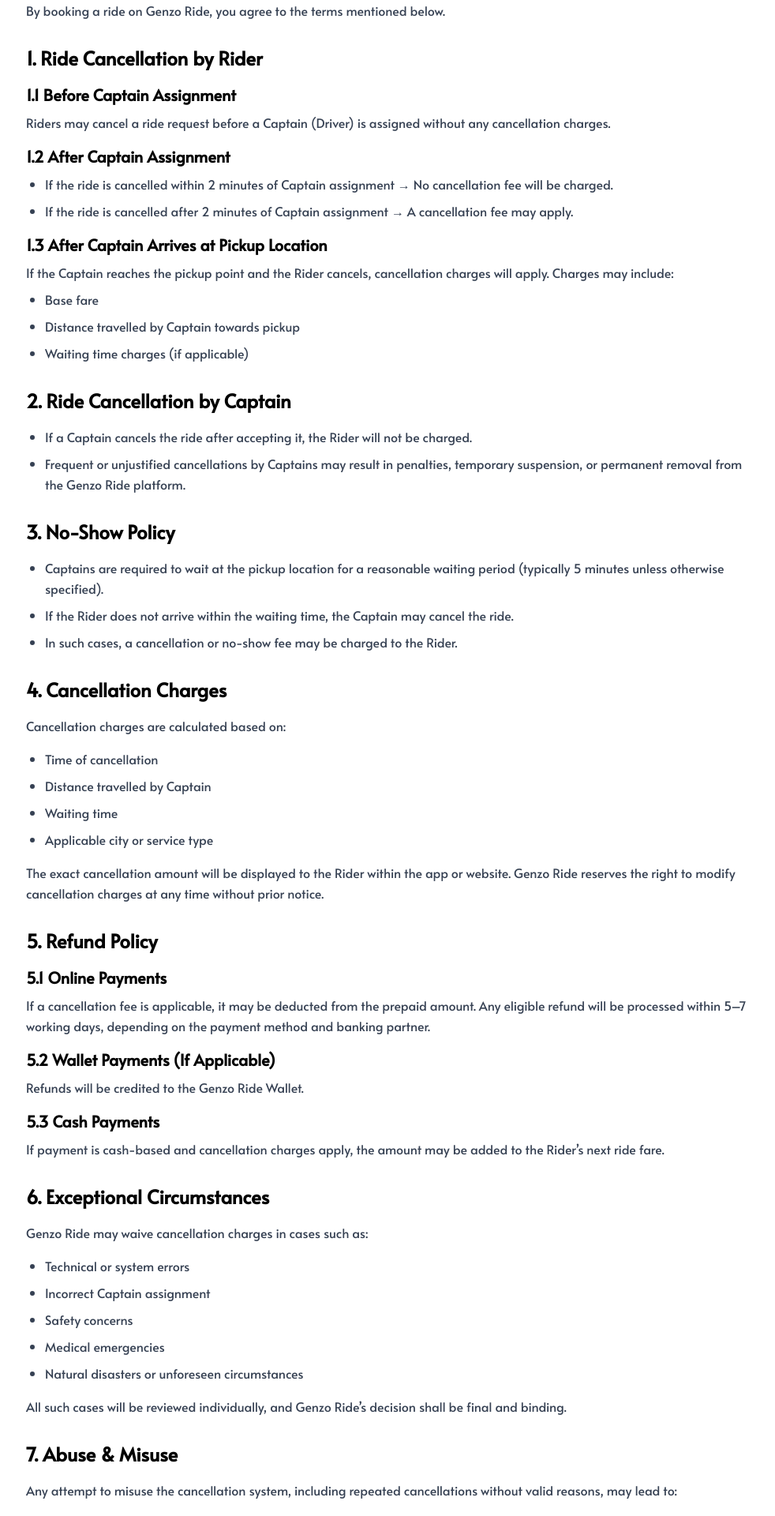
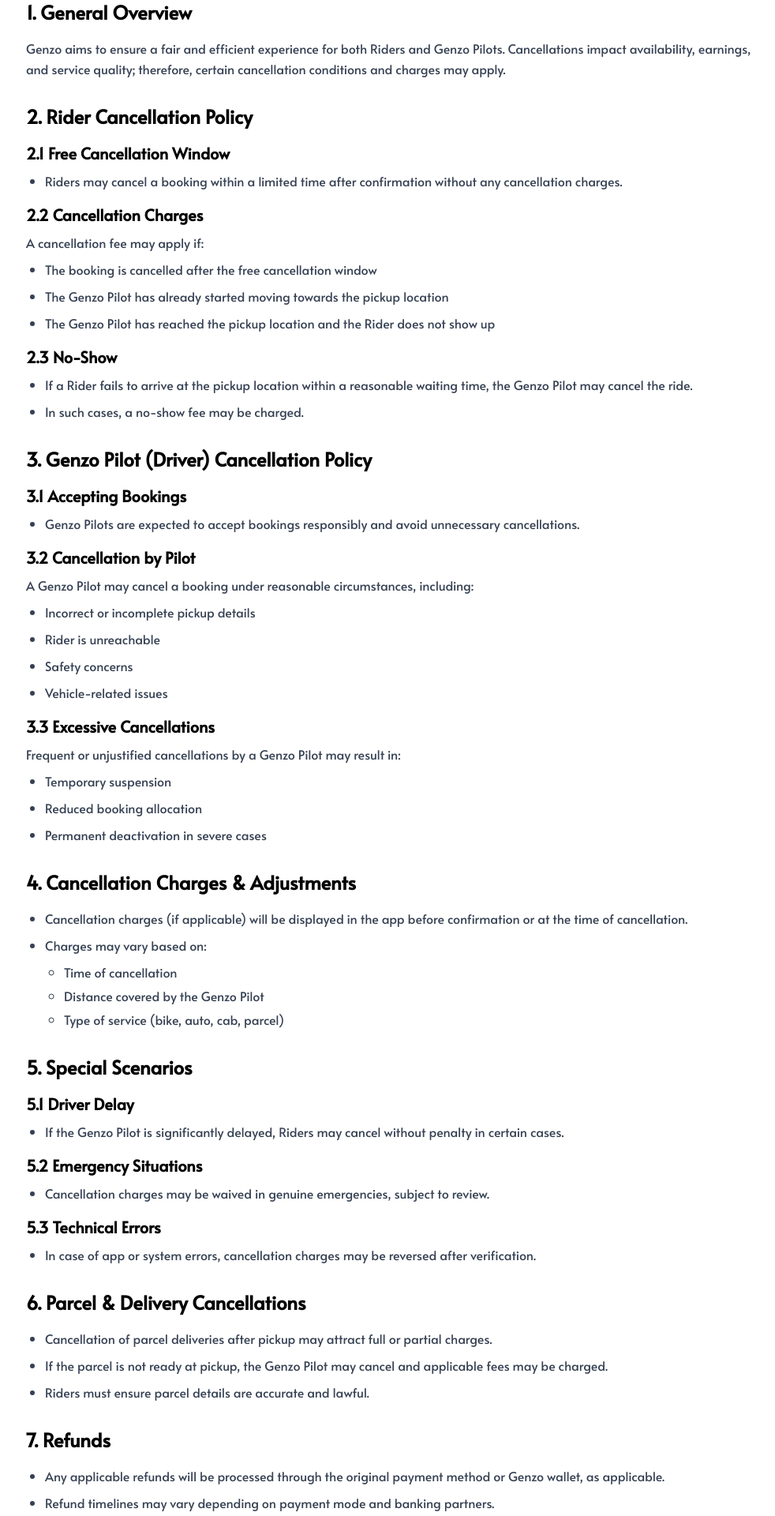
Before and after one commit to hrshiti/rapido-landing-page, a React (Vite) app in the folder frontend/: page /cancellation-policy in a window 1280 px wide. Shown: the part 420-2340 px from the top of the page at 79% size, without its empty margins (143-1125 px from the left). Built offline with nearby package versions, Linux system fonts and the light colour scheme.

Commit message:
ne wchanges

```diff
--- a/frontend/src/pages/CancellationPolicy.jsx
+++ b/frontend/src/pages/CancellationPolicy.jsx
@@ -17,121 +17,150 @@
 
                 <div className="prose prose-lg max-w-none text-gray-700 leading-relaxed space-y-8">
                     <p className="text-justify font-medium">
-                        Welcome to Genzo Ride. We value both our Riders and Captains and aim to maintain a fair and transparent system. This Cancellation & Refund Policy explains the rules applicable when a ride is cancelled by either party.
-                    </p>
-
-                    <p className="text-justify">
-                        By booking a ride on Genzo Ride, you agree to the terms mentioned below.
+                        This Cancellation Policy outlines the terms under which bookings made on the Genzo platform may be cancelled by Riders or Genzo Pilots (Drivers). By using the Genzo platform, you agree to the terms described below.
                     </p>
 
                     <section>
-                        <h2 className="text-2xl font-bold text-black mb-4">1. Ride Cancellation by Rider</h2>
+                        <h2 className="text-2xl font-bold text-black mb-4">1. General Overview</h2>
+                        <p className="text-gray-700">
+                            Genzo aims to ensure a fair and efficient experience for both Riders and Genzo Pilots. Cancellations impact availability, earnings, and service quality; therefore, certain cancellation conditions and charges may apply.
+                        </p>
+                    </section>
+
+                    <section>
+                        <h2 className="text-2xl font-bold text-black mb-4">2. Rider Cancellation Policy</h2>
                         <div className="space-y-4">
                             <div>
-                                <h3 className="text-xl font-semibold text-black mb-2">1.1 Before Captain Assignment</h3>
-                                <p>Riders may cancel a ride request before a Captain (Driver) is assigned without any cancellation charges.</p>
-                            </div>
-                            <div>
-                                <h3 className="text-xl font-semibold text-black mb-2">1.2 After Captain Assignment</h3>
+                                <h3 className="text-xl font-semibold text-black mb-2">2.1 Free Cancellation Window</h3>
                                 <ul className="list-disc pl-6 space-y-2 text-gray-700">
-                                    <li>If the ride is cancelled within 2 minutes of Captain assignment → No cancellation fee will be charged.</li>
-                                    <li>If the ride is cancelled after 2 minutes of Captain assignment → A cancellation fee may apply.</li>
+                                    <li>Riders may cancel a booking within a limited time after confirmation without any cancellation charges.</li>
                                 </ul>
                             </div>
                             <div>
-                                <h3 className="text-xl font-semibold text-black mb-2">1.3 After Captain Arrives at Pickup Location</h3>
-                                <p>If the Captain reaches the pickup point and the Rider cancels, cancellation charges will apply. Charges may include:</p>
-                                <ul className="list-disc pl-6 space-y-2 mt-2">
-                                    <li>Base fare</li>
-                                    <li>Distance travelled by Captain towards pickup</li>
-                                    <li>Waiting time charges (if applicable)</li>
+                                <h3 className="text-xl font-semibold text-black mb-2">2.2 Cancellation Charges</h3>
+                                <p className="text-gray-700">A cancellation fee may apply if:</p>
+                                <ul className="list-disc pl-6 space-y-2 text-gray-700 mt-2">
+                                    <li>The booking is cancelled after the free cancellation window</li>
+                                    <li>The Genzo Pilot has already started moving towards the pickup location</li>
+                                    <li>The Genzo Pilot has reached the pickup location and the Rider does not show up</li>
+                                </ul>
+                            </div>
+                            <div>
+                                <h3 className="text-xl font-semibold text-black mb-2">2.3 No-Show</h3>
+                                <ul className="list-disc pl-6 space-y-2 text-gray-700 mt-2">
+                                    <li>If a Rider fails to arrive at the pickup location within a reasonable waiting time, the Genzo Pilot may cancel the ride.</li>
+                                    <li>In such cases, a no-show fee may be charged.</li>
                                 </ul>
                             </div>
                         </div>
                     </section>
 
                     <section>
-                        <h2 className="text-2xl font-bold text-black mb-4">2. Ride Cancellation by Captain</h2>
-                        <ul className="list-disc pl-6 space-y-2">
-                            <li>If a Captain cancels the ride after accepting it, the Rider will not be charged.</li>
-                            <li>Frequent or unjustified cancellations by Captains may result in penalties, temporary suspension, or permanent removal from the Genzo Ride platform.</li>
-                        </ul>
-                    </section>
-
-                    <section>
-                        <h2 className="text-2xl font-bold text-black mb-4">3. No-Show Policy</h2>
-                        <ul className="list-disc pl-6 space-y-2">
-                            <li>Captains are required to wait at the pickup location for a reasonable waiting period (typically 5 minutes unless otherwise specified).</li>
-                            <li>If the Rider does not arrive within the waiting time, the Captain may cancel the ride.</li>
-                            <li>In such cases, a cancellation or no-show fee may be charged to the Rider.</li>
-                        </ul>
-                    </section>
-
-                    <section>
-                        <h2 className="text-2xl font-bold text-black mb-4">4. Cancellation Charges</h2>
-                        <p>Cancellation charges are calculated based on:</p>
-                        <ul className="list-disc pl-6 space-y-2 mt-4">
-                            <li>Time of cancellation</li>
-                            <li>Distance travelled by Captain</li>
-                            <li>Waiting time</li>
-                            <li>Applicable city or service type</li>
-                        </ul>
-                        <p className="mt-4">The exact cancellation amount will be displayed to the Rider within the app or website. Genzo Ride reserves the right to modify cancellation charges at any time without prior notice.</p>
-                    </section>
-
-                    <section>
-                        <h2 className="text-2xl font-bold text-black mb-4">5. Refund Policy</h2>
+                        <h2 className="text-2xl font-bold text-black mb-4">3. Genzo Pilot (Driver) Cancellation Policy</h2>
                         <div className="space-y-4">
                             <div>
-                                <h3 className="text-xl font-semibold text-black mb-2">5.1 Online Payments</h3>
-                                <p>If a cancellation fee is applicable, it may be deducted from the prepaid amount. Any eligible refund will be processed within 5–7 working days, depending on the payment method and banking partner.</p>
+                                <h3 className="text-xl font-semibold text-black mb-2">3.1 Accepting Bookings</h3>
+                                <ul className="list-disc pl-6 space-y-2 text-gray-700 mt-2">
+                                    <li>Genzo Pilots are expected to accept bookings responsibly and avoid unnecessary cancellations.</li>
+                                </ul>
                             </div>
                             <div>
-                                <h3 className="text-xl font-semibold text-black mb-2">5.2 Wallet Payments (If Applicable)</h3>
-                                <p>Refunds will be credited to the Genzo Ride Wallet.</p>
+                                <h3 className="text-xl font-semibold text-black mb-2">3.2 Cancellation by Pilot</h3>
+                                <p className="text-gray-700">A Genzo Pilot may cancel a booking under reasonable circumstances, including:</p>
+                                <ul className="list-disc pl-6 space-y-2 text-gray-700 mt-2">
+                                    <li>Incorrect or incomplete pickup details</li>
+                                    <li>Rider is unreachable</li>
+                                    <li>Safety concerns</li>
+                                    <li>Vehicle-related issues</li>
+                                </ul>
                             </div>
                             <div>
-                                <h3 className="text-xl font-semibold text-black mb-2">5.3 Cash Payments</h3>
-                                <p>If payment is cash-based and cancellation charges apply, the amount may be added to the Rider’s next ride fare.</p>
+                                <h3 className="text-xl font-semibold text-black mb-2">3.3 Excessive Cancellations</h3>
+                                <p className="text-gray-700">Frequent or unjustified cancellations by a Genzo Pilot may result in:</p>
+                                <ul className="list-disc pl-6 space-y-2 text-gray-700 mt-2">
+                                    <li>Temporary suspension</li>
+                                    <li>Reduced booking allocation</li>
+                                    <li>Permanent deactivation in severe cases</li>
+                                </ul>
                             </div>
                         </div>
                     </section>
 
                     <section>
-                        <h2 className="text-2xl font-bold text-black mb-4">6. Exceptional Circumstances</h2>
-                        <p>Genzo Ride may waive cancellation charges in cases such as:</p>
-                        <ul className="list-disc pl-6 space-y-2 mt-4">
-                            <li>Technical or system errors</li>
-                            <li>Incorrect Captain assignment</li>
-                            <li>Safety concerns</li>
-                            <li>Medical emergencies</li>
-                            <li>Natural disasters or unforeseen circumstances</li>
+                        <h2 className="text-2xl font-bold text-black mb-4">4. Cancellation Charges & Adjustments</h2>
+                        <ul className="list-disc pl-6 space-y-2 text-gray-700 mt-2">
+                            <li>Cancellation charges (if applicable) will be displayed in the app before confirmation or at the time of cancellation.</li>
+                            <li>Charges may vary based on:
+                                <ul className="list-[circle] pl-6 space-y-1 mt-2">
+                                    <li>Time of cancellation</li>
+                                    <li>Distance covered by the Genzo Pilot</li>
+                                    <li>Type of service (bike, auto, cab, parcel)</li>
+                                </ul>
+                            </li>
                         </ul>
-                        <p className="mt-4">All such cases will be reviewed individually, and Genzo Ride’s decision shall be final and binding.</p>
                     </section>
 
                     <section>
-                        <h2 className="text-2xl font-bold text-black mb-4">7. Abuse & Misuse</h2>
-                        <p>Any attempt to misuse the cancellation system, including repeated cancellations without valid reasons, may lead to:</p>
-                        <ul className="list-disc pl-6 space-y-2 mt-4">
-                            <li>Account warning</li>
-                            <li>Temporary suspension</li>
-                            <li>Permanent account termination</li>
-                        </ul>
-                        <p className="mt-4">Genzo Ride reserves the right to take appropriate action to protect platform integrity.</p>
+                        <h2 className="text-2xl font-bold text-black mb-4">5. Special Scenarios</h2>
+                        <div className="space-y-4">
+                            <div>
+                                <h3 className="text-xl font-semibold text-black mb-2">5.1 Driver Delay</h3>
+                                <ul className="list-disc pl-6 space-y-2 text-gray-700 mt-2">
+                                    <li>If the Genzo Pilot is significantly delayed, Riders may cancel without penalty in certain cases.</li>
+                                </ul>
+                            </div>
+                            <div>
+                                <h3 className="text-xl font-semibold text-black mb-2">5.2 Emergency Situations</h3>
+                                <ul className="list-disc pl-6 space-y-2 text-gray-700 mt-2">
+                                    <li>Cancellation charges may be waived in genuine emergencies, subject to review.</li>
+                                </ul>
+                            </div>
+                            <div>
+                                <h3 className="text-xl font-semibold text-black mb-2">5.3 Technical Errors</h3>
+                                <ul className="list-disc pl-6 space-y-2 text-gray-700 mt-2">
+                                    <li>In case of app or system errors, cancellation charges may be reversed after verification.</li>
+                                </ul>
+                            </div>
+                        </div>
                     </section>
 
                     <section>
-                        <h2 className="text-2xl font-bold text-black mb-4">8. Policy Updates</h2>
-                        <p>Genzo Ride may update or revise this Cancellation & Refund Policy at any time. Users are encouraged to review this page periodically for updates. Continued use of the platform after changes implies acceptance of the revised policy.</p>
+                        <h2 className="text-2xl font-bold text-black mb-4">6. Parcel & Delivery Cancellations</h2>
+                        <ul className="list-disc pl-6 space-y-2 text-gray-700 mt-2">
+                            <li>Cancellation of parcel deliveries after pickup may attract full or partial charges.</li>
+                            <li>If the parcel is not ready at pickup, the Genzo Pilot may cancel and applicable fees may be charged.</li>
+                            <li>Riders must ensure parcel details are accurate and lawful.</li>
+                        </ul>
                     </section>
 
                     <section>
-                        <h2 className="text-2xl font-bold text-black mb-4">9. Contact Us</h2>
-                        <p>If you have any questions regarding this Cancellation Policy, please contact:</p>
+                        <h2 className="text-2xl font-bold text-black mb-4">7. Refunds</h2>
+                        <ul className="list-disc pl-6 space-y-2 text-gray-700 mt-2">
+                            <li>Any applicable refunds will be processed through the original payment method or Genzo wallet, as applicable.</li>
+                            <li>Refund timelines may vary depending on payment mode and banking partners.</li>
+                        </ul>
+                    </section>
+
+                    <section>
+                        <h2 className="text-2xl font-bold text-black mb-4">8. Fair Usage & Abuse Prevention</h2>
+                        <p className="text-gray-700">Genzo reserves the right to:</p>
+                        <ul className="list-disc pl-6 space-y-2 text-gray-700 mt-2">
+                            <li>Monitor cancellation patterns</li>
+                            <li>Restrict accounts with excessive cancellations</li>
+                            <li>Take action against misuse of the cancellation feature</li>
+                        </ul>
+                    </section>
+
+                    <section>
+                        <h2 className="text-2xl font-bold text-black mb-4">9. Policy Updates</h2>
+                        <p className="text-gray-700">Genzo may update this Cancellation Policy from time to time. Continued use of the platform constitutes acceptance of the updated terms.</p>
+                    </section>
+
+                    <section>
+                        <h2 className="text-2xl font-bold text-black mb-4">10. Contact & Support</h2>
+                        <p className="text-gray-700">If you have any questions regarding this Cancellation Policy, please contact:</p>
                         <ul className="list-none pl-0 space-y-2 mt-4">
                             <li><strong>📧 Email:</strong> <a href="mailto:support@genzoride.com" className="text-[#FFBC00] hover:underline">support@genzoride.com</a></li>
-
                         </ul>
                     </section>
                 </div>
```
